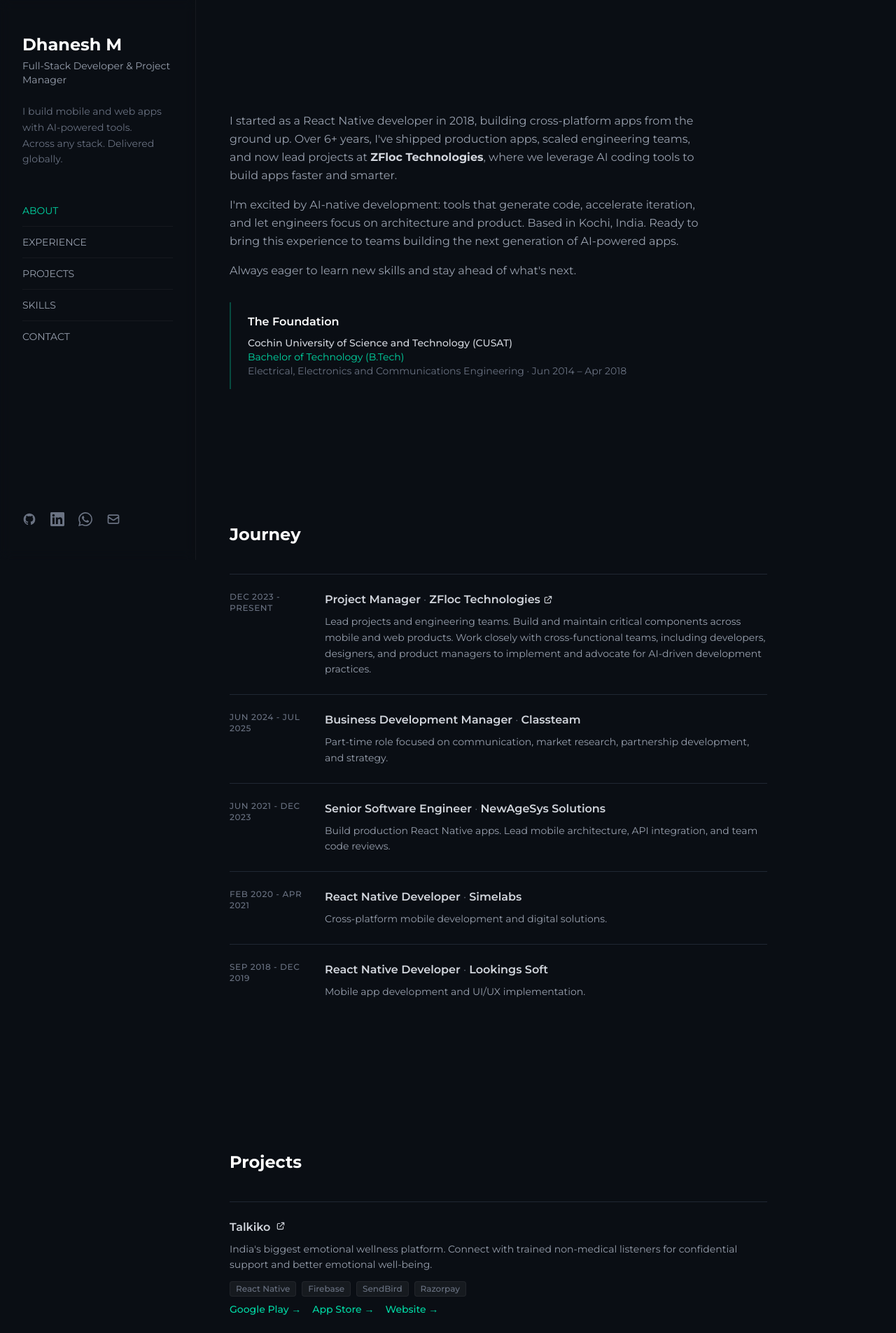
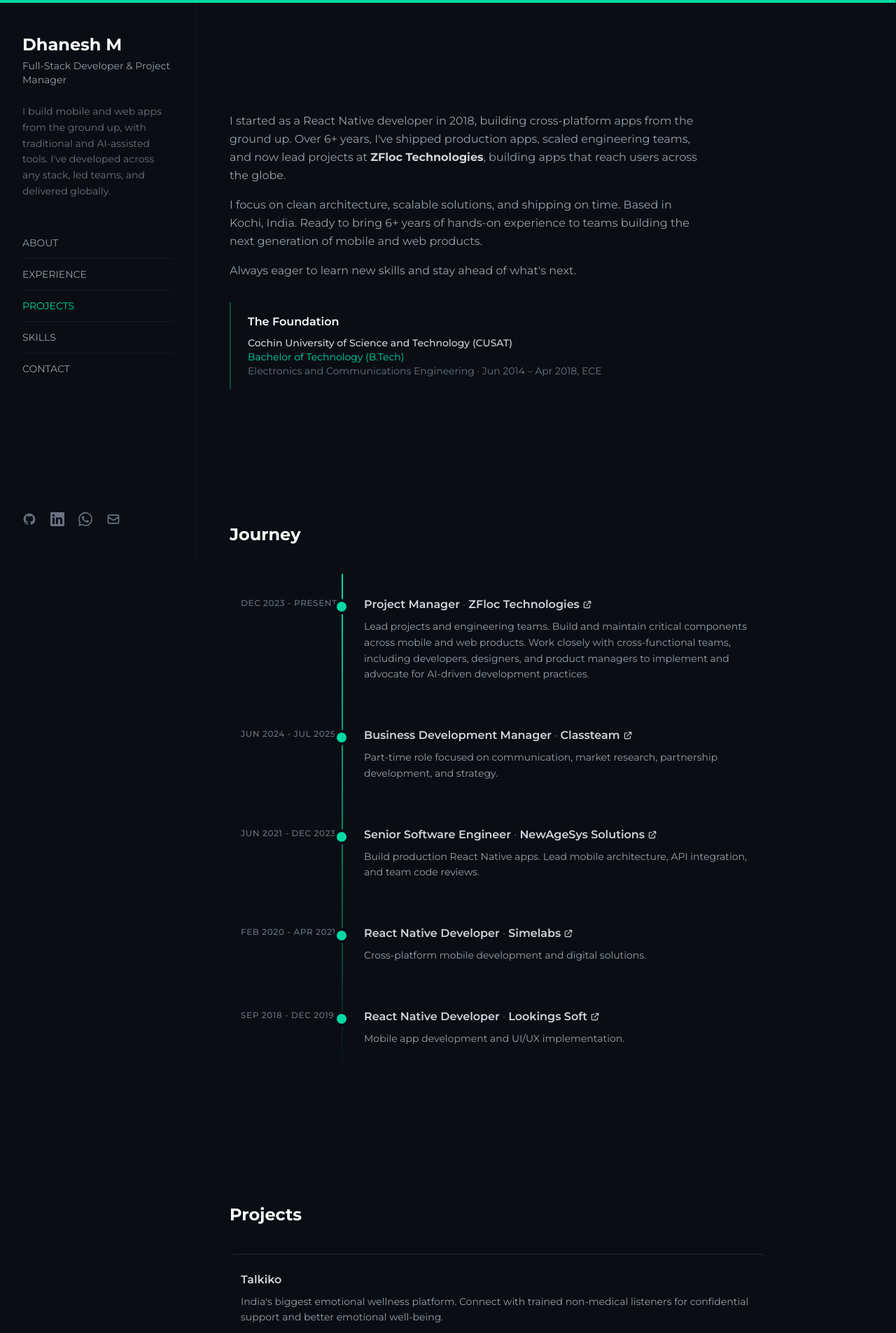
Before and after one commit to dhanesh-m/my-portfolio, a React (Vite) app: page / in a window 1280 px wide. Shown: the top 1905 px of the page at 70% size. Built offline with nearby package versions, Linux system fonts and the light colour scheme.

Commit message:
Enhance portfolio: update meta tags for SEO and social sharing, add Open Graph and Twitter Card metadata, and refine content in About, Contact, and Experience components for clarity and impact. Integrate ScrollProgress component for improved user experience during navigation.

```diff
--- a/index.html
+++ b/index.html
@@ -5,8 +5,23 @@
     <link rel="icon" type="image/svg+xml" href="/favicon.svg" />
     <meta name="viewport" content="width=device-width, initial-scale=1.0, viewport-fit=cover" />
     <meta name="theme-color" content="#0A0E14" />
-    <meta name="description" content="Dhanesh M - React Native Developer & Project Manager | 6+ years building cross-platform mobile apps" />
-    <title>Dhanesh M | React Native Developer & Project Manager</title>
+    <meta name="description" content="Dhanesh M is a Full-Stack Developer and Project Manager who builds mobile and web apps from the ground up. 6+ years building production apps, leading teams, and shipping globally." />
+    <title>Dhanesh M | Full-Stack Developer & Project Manager</title>
+
+    <!-- Open Graph / Social share preview - Update URLs if your domain differs -->
+    <meta property="og:type" content="website" />
+    <meta property="og:url" content="https://dhaneshm.info/" />
+    <meta property="og:title" content="Dhanesh M | Full-Stack Developer & Project Manager" />
+    <meta property="og:description" content="Dhanesh M is a Full-Stack Developer and Project Manager who builds mobile and web apps from the ground up. 6+ years building production apps, leading teams, and shipping globally." />
+    <meta property="og:image" content="https://dhaneshm.info/og-image.png" />
+    <meta property="og:image:width" content="1200" />
+    <meta property="og:image:height" content="630" />
+
+    <!-- Twitter Card -->
+    <meta name="twitter:card" content="summary_large_image" />
+    <meta name="twitter:title" content="Dhanesh M | Full-Stack Developer & Project Manager" />
+    <meta name="twitter:description" content="Dhanesh M is a Full-Stack Developer and Project Manager who builds mobile and web apps from the ground up. 6+ years building production apps, leading teams, and shipping globally." />
+    <meta name="twitter:image" content="https://dhaneshm.info/og-image.png" />
     <link rel="preconnect" href="https://fonts.googleapis.com">
     <link rel="preconnect" href="https://fonts.gstatic.com" crossorigin>
     <link href="https://fonts.googleapis.com/css2?family=Montserrat:ital,wght@0,400;0,500;0,600;0,700;1,400;1,500;1,700&display=swap" rel="stylesheet">
--- a/src/App.jsx
+++ b/src/App.jsx
@@ -1,5 +1,6 @@
 import { useState, useEffect } from 'react'
 import Nav from './components/Nav'
+import ScrollProgress from './components/ScrollProgress'
 import Sidebar from './components/Sidebar'
 import About from './components/About'
 import Experience from './components/Experience'
@@ -14,15 +15,26 @@
 
   useEffect(() => {
     const handleScroll = () => {
-      const triggerOffset = 150
+      const viewportHeight = window.innerHeight
       let current = 'about'
+      let maxVisible = 0
+
       for (const id of SECTION_IDS) {
         const el = document.getElementById(id)
         if (el) {
-          const { top } = el.getBoundingClientRect()
-          if (top <= triggerOffset) current = id
+          const { top, height } = el.getBoundingClientRect()
+          const bottom = top + height
+          const visibleTop = Math.max(top, 0)
+          const visibleBottom = Math.min(bottom, viewportHeight)
+          const visibleHeight = Math.max(0, visibleBottom - visibleTop)
+
+          if (visibleHeight > maxVisible) {
+            current = id
+            maxVisible = visibleHeight
+          }
         }
       }
+
       setActiveSection(current)
     }
 
@@ -32,12 +44,13 @@
   }, [])
 
   return (
-    <div className="min-h-screen bg-[#0A0E14] text-gray-400">
+    <div className="min-h-screen bg-[#0A0E14] text-gray-400 overflow-x-hidden">
+      <ScrollProgress />
       <Sidebar activeSection={activeSection} />
       <Nav activeSection={activeSection} />
 
-      <main className="lg:ml-[280px] pt-16 lg:pt-0 lg:min-h-screen">
-        <div className="px-6 sm:px-8 lg:px-12 py-12 lg:py-16 max-w-4xl">
+      <main className="lg:ml-[280px] pt-14 sm:pt-16 lg:pt-0 lg:min-h-screen">
+        <div className="px-4 sm:px-6 md:px-8 lg:px-12 py-8 sm:py-12 lg:py-16 max-w-4xl pb-[env(safe-area-inset-bottom)]">
           <About />
           <Experience />
           <Projects />
--- a/src/components/About.jsx
+++ b/src/components/About.jsx
@@ -9,7 +9,7 @@
 
 export default function About() {
   return (
-    <section id="about" className="py-16 lg:py-24">
+    <section id="about" className="py-12 sm:py-16 lg:py-24">
       <div className="max-w-2xl">
         <motion.p
           {...fadeUp}
@@ -18,18 +18,17 @@
         >
           I started as a React Native developer in 2018, building cross-platform apps
           from the ground up. Over 6+ years, I've shipped production apps, scaled
-          engineering teams, and now lead projects at <strong className="text-gray-300">ZFloc Technologies</strong>, where we
-          leverage AI coding tools to build apps faster and smarter.
+          engineering teams, and now lead projects at <strong className="text-gray-300">ZFloc Technologies</strong>, building
+          apps that reach users across the globe.
         </motion.p>
         <motion.p
           {...fadeUp}
           transition={{ ...fadeUp.transition, delay: 0.08 }}
           className="text-gray-400 leading-relaxed mb-4"
         >
-          I'm excited by AI-native development: tools that generate code, accelerate
-          iteration, and let engineers focus on architecture and product. Based in
-          Kochi, India. Ready to bring this experience to teams building the next
-          generation of AI-powered apps.
+          I focus on clean architecture, scalable solutions, and shipping on time. Based in
+          Kochi, India. Ready to bring 6+ years of hands-on experience to teams building
+          the next generation of mobile and web products.
         </motion.p>
         <motion.p
           {...fadeUp}
@@ -43,12 +42,12 @@
           whileInView={{ opacity: 1, y: 0 }}
           viewport={{ once: true, margin: '-40px' }}
           transition={{ duration: 0.4, delay: 0.24 }}
-          className="mt-8 p-4 border-l-2 border-[#00D9A5]/30 pl-6"
+          className="mt-8 p-4 border-l-2 border-[#00D9A5]/30 pl-4 sm:pl-6 overflow-hidden"
         >
           <h3 className="text-white font-semibold mb-2">The Foundation</h3>
           <p className="text-gray-300 font-medium text-sm">Cochin University of Science and Technology (CUSAT)</p>
           <p className="text-[#00D9A5] text-sm">Bachelor of Technology (B.Tech)</p>
-          <p className="text-gray-500 text-sm">Electrical, Electronics and Communications Engineering · Jun 2014 – Apr 2018</p>
+          <p className="text-gray-500 text-sm">Electronics and Communications Engineering · Jun 2014 – Apr 2018, ECE</p>
         </motion.div>
       </div>
     </section>
--- a/src/components/Experience.jsx
+++ b/src/components/Experience.jsx
@@ -13,60 +13,79 @@
     role: 'Business Development Manager',
     period: 'JUN 2024 - JUL 2025',
     description: 'Part-time role focused on communication, market research, partnership development, and strategy.',
-    url: null,
+    url: 'https://lookingsoft.com/case-study/classteam',
   },
   {
     company: 'NewAgeSys Solutions',
     role: 'Senior Software Engineer',
     period: 'JUN 2021 - DEC 2023',
     description: 'Build production React Native apps. Lead mobile architecture, API integration, and team code reviews.',
-    url: null,
+    url: 'https://newagesyssolutions.com/',
   },
   {
     company: 'Simelabs',
     role: 'React Native Developer',
     period: 'FEB 2020 - APR 2021',
     description: 'Cross-platform mobile development and digital solutions.',
-    url: null,
+    url: 'https://www.simelabs.com/',
   },
   {
     company: 'Lookings Soft',
     role: 'React Native Developer',
     period: 'SEP 2018 - DEC 2019',
     description: 'Mobile app development and UI/UX implementation.',
-    url: null,
+    url: 'https://lookingsoft.com/',
   },
 ]
 
 export default function Experience() {
   return (
-    <section id="experience" className="py-16 lg:py-24">
+    <section id="experience" className="py-12 sm:py-16 lg:py-24">
       <div className="max-w-3xl">
         <motion.h2
           initial={{ opacity: 0, y: 20 }}
           whileInView={{ opacity: 1, y: 0 }}
           viewport={{ once: true, margin: '-50px' }}
           transition={{ duration: 0.5 }}
-          className="text-2xl font-bold text-white mb-10"
+          className="text-xl sm:text-2xl font-bold text-white mb-8 sm:mb-10"
         >
           Journey
         </motion.h2>
 
+        <div className="relative pl-6 sm:pl-0 sm:ml-0">
+          {/* Vertical timeline line - positioned in gap between dates and content */}
+          <motion.div
+            initial={{ scaleY: 0, opacity: 0.5 }}
+            whileInView={{ scaleY: 1, opacity: 1 }}
+            viewport={{ once: true, margin: '-50px' }}
+            transition={{ duration: 1, ease: [0.22, 1, 0.36, 1] }}
+            style={{ transformOrigin: 'top' }}
+            className="absolute left-2 sm:left-[10rem] top-0 bottom-0 w-0.5 bg-gradient-to-b from-[#00D9A5] via-[#00D9A5]/60 to-transparent"
+          />
+
           {experiences.map((exp, i) => (
             <motion.div
               key={exp.company + exp.role}
-            initial={{ opacity: 0, y: 24 }}
+              initial={{ opacity: 0, y: 16 }}
               whileInView={{ opacity: 1, y: 0 }}
               viewport={{ once: true, margin: '-40px' }}
-            transition={{ duration: 0.4, delay: i * 0.06 }}
-            className="group py-6 border-t border-gray-700/50 first:border-t-0 first:pt-0"
+              transition={{ duration: 0.5, delay: 0.05 + i * 0.06, ease: [0.22, 1, 0.36, 1] }}
+              className="group relative flex flex-col sm:flex-row sm:gap-8 py-6 sm:py-8 px-3 sm:px-4 rounded-lg transition-colors duration-200 hover:bg-[#00D9A5]/5"
             >
-            <div className="flex flex-col sm:flex-row sm:gap-6">
-              <span className="text-xs font-medium text-gray-500 uppercase tracking-wider shrink-0 sm:w-28">
+              {/* Timeline dot */}
+              <motion.div
+                initial={{ scale: 0, opacity: 0 }}
+                whileInView={{ scale: 1, opacity: 1 }}
+                viewport={{ once: true, margin: '-20px' }}
+                transition={{ type: 'spring', stiffness: 180, damping: 14, delay: 0.1 + i * 0.06 }}
+                className="absolute left-2 top-8 w-3.5 h-3.5 -translate-x-1/2 rounded-full bg-[#00D9A5] ring-4 ring-[#0A0E14] shrink-0 sm:left-[10rem] sm:top-10 transition-all duration-300 ease-out group-hover:scale-125 group-hover:ring-[#00D9A5]/40 group-hover:shadow-[0_0_12px_rgba(0,217,165,0.4)]"
+              />
+
+              <span className="text-xs font-medium text-gray-500 uppercase tracking-wider shrink-0 sm:w-36 sm:pr-4 sm:pt-0.5 sm:whitespace-nowrap break-words">
                 {exp.period}
               </span>
-              <div className="flex-1 min-w-0">
-                <h3 className="font-semibold text-gray-300 mb-2">
+              <div className="flex-1 min-w-0 mt-1 sm:mt-0 overflow-hidden">
+                <h3 className="font-semibold text-gray-300 mb-2 break-words">
                   {exp.role}
                   <span className="text-gray-500 font-normal"> · </span>
                   {exp.url ? (
@@ -85,12 +104,12 @@
                     <span>{exp.company}</span>
                   )}
                 </h3>
-                <p className="text-gray-400 text-sm leading-relaxed">{exp.description}</p>
-              </div>
+                <p className="text-gray-400 text-sm leading-relaxed break-words">{exp.description}</p>
               </div>
             </motion.div>
           ))}
         </div>
+      </div>
     </section>
   )
 }
--- a/src/components/Nav.jsx
+++ b/src/components/Nav.jsx
@@ -44,7 +44,7 @@
       </nav>
 
       {mobileOpen && (
-        <div className="bg-[#0F1419] border-t border-white/5 px-4 py-4 flex flex-col gap-2">
+        <div className="bg-[#0F1419] border-t border-white/5 px-4 py-4 pb-[max(1rem,env(safe-area-inset-bottom))] flex flex-col gap-1">
           {links.map((link) => {
             const sectionId = link.href.slice(1)
             const isActive = activeSection === sectionId
@@ -53,7 +53,7 @@
                 key={link.href}
                 href={link.href}
                 onClick={() => setMobileOpen(false)}
-                className={`block py-3 transition-colors ${isActive ? 'text-[#00D9A5]' : 'text-gray-400 hover:text-[#00D9A5]'}`}
+                className={`block py-3 min-h-[44px] flex items-center transition-colors ${isActive ? 'text-[#00D9A5]' : 'text-gray-400 hover:text-[#00D9A5]'}`}
               >
                 {link.label.toUpperCase()}
               </a>
--- a/src/components/Projects.jsx
+++ b/src/components/Projects.jsx
@@ -1,5 +1,3 @@
-import { motion } from 'framer-motion'
-
 const projects = [
   {
     name: 'Talkiko',
@@ -18,6 +16,7 @@
     links: [
       { label: 'App Store', url: 'https://apps.apple.com/in/app/mozhi-emotional-wellness-app/id6751511763' },
       { label: 'Google Play', url: 'https://play.google.com/store/apps/details?id=com.mozhi.customer&hl=en_IN' },
+      { label: 'Website', url: 'https://cigna.org.in/' },
     ],
   },
   {
@@ -27,6 +26,7 @@
     links: [
       { label: 'App Store', url: 'https://apps.apple.com/in/app/oppam-malayalees-wellness-app/id6751511759' },
       { label: 'Google Play', url: 'https://play.google.com/store/apps/details?id=com.oppam.oppamapp&hl=en_IN' },
+      { label: 'Website', url: 'https://oppam.co.in/' },
     ],
   },
   {
@@ -59,66 +59,55 @@
   return (
     <section id="projects" className="py-16 lg:py-24">
       <div className="max-w-3xl">
-        <motion.h2
-          initial={{ opacity: 0, y: 20 }}
-          whileInView={{ opacity: 1, y: 0 }}
-          viewport={{ once: true, margin: '-50px' }}
-          transition={{ duration: 0.5 }}
-          className="text-2xl font-bold text-white mb-10"
-        >
+        <h2 className="text-xl sm:text-2xl font-bold text-white mb-8 sm:mb-10">
           Projects
-        </motion.h2>
-        {projects.map((project, i) => (
-          <motion.div
+        </h2>
+        {projects.map((project) => (
+          <div
             key={project.name}
-            initial={{ opacity: 0, y: 24 }}
-            whileInView={{ opacity: 1, y: 0 }}
-            viewport={{ once: true, margin: '-40px' }}
-            transition={{ duration: 0.4, delay: i * 0.05 }}
-            className="py-6 border-t border-gray-700/50 first:border-t-0 first:pt-0"
+            className="group py-5 sm:py-6 px-3 sm:px-4 border-t border-gray-700/50 first:border-t-0 first:pt-0 rounded-lg transition-colors duration-200 hover:bg-[#00D9A5]/5"
           >
             <h3 className="font-semibold text-gray-300 mb-2">
-              {project.name}
-              {project.links[0] && (
+              {project.links[0] ? (
                 <a
                   href={project.links[0].url}
                   target="_blank"
                   rel="noopener noreferrer"
-                  className="text-gray-300 hover:text-[#00D9A5] transition-colors inline-flex items-center gap-1 ml-2"
+                  className="text-gray-300 hover:text-[#00D9A5] transition-colors"
                 >
-                  <svg className="w-3.5 h-3.5 shrink-0" fill="none" stroke="currentColor" viewBox="0 0 24 24">
-                    <path strokeLinecap="round" strokeLinejoin="round" strokeWidth={2} d="M10 6H6a2 2 0 00-2 2v10a2 2 0 002 2h10a2 2 0 002-2v-4M14 4h6m0 0v6m0-6L10 14" />
-                  </svg>
+                  {project.name}
                 </a>
+              ) : (
+                project.name
               )}
             </h3>
-            <p className="text-gray-400 text-sm leading-relaxed mb-3">{project.description}</p>
+            <p className="text-gray-400 text-sm leading-relaxed mb-3 break-words">{project.description}</p>
             <div className="flex flex-wrap gap-2 mb-2">
               {project.tags.map((tag) => (
                 <span
                   key={tag}
-                  className="px-2 py-0.5 rounded text-xs font-medium bg-white/5 text-gray-500 border border-white/5"
+                  className="px-2 py-0.5 rounded text-xs font-medium bg-white/5 text-gray-500 border border-white/5 transition-colors duration-200 hover:bg-[#00D9A5]/10 hover:border-[#00D9A5]/40 hover:text-[#00D9A5] cursor-default"
                 >
                   {tag}
                 </span>
               ))}
             </div>
             {project.links.length > 0 && (
-              <div className="flex flex-wrap gap-4 text-sm">
+              <div className="flex flex-wrap gap-3 sm:gap-4 text-sm">
                 {project.links.map((link) => (
                   <a
                     key={link.label}
                     href={link.url}
                     target="_blank"
                     rel="noopener noreferrer"
-                    className="text-[#00D9A5] hover:text-[#00E5B3] font-medium transition-colors"
+                    className="text-[#00D9A5] hover:text-[#00E5B3] font-medium transition-colors duration-200 hover:underline underline-offset-2"
                   >
-                    {link.label} →
+                    {link.label}
                   </a>
                 ))}
               </div>
             )}
-          </motion.div>
+          </div>
         ))}
       </div>
     </section>
--- a/src/components/ScrollProgress.jsx
+++ b/src/components/ScrollProgress.jsx
@@ -2,10 +2,11 @@
 
 export default function ScrollProgress() {
   const { scrollYProgress } = useScroll()
+
   return (
-    <div className="fixed top-0 left-0 right-0 h-1 bg-white/5 z-[100]">
+    <div className="fixed top-0 left-0 right-0 h-1 bg-white/5 z-[100] overflow-hidden">
       <motion.div
-        className="h-full bg-[#00D9A5] origin-left"
+        className="h-full bg-[#00D9A5] origin-left rounded-r-full shadow-[0_0_10px_rgba(0,217,165,0.5)]"
         style={{ scaleX: scrollYProgress }}
       />
     </div>
--- a/src/components/Sidebar.jsx
+++ b/src/components/Sidebar.jsx
@@ -21,7 +21,7 @@
         <p className="text-sm text-gray-400 mt-1">Full-Stack Developer & Project Manager</p>
       </a>
       <p className="text-sm text-gray-500 leading-relaxed mb-10 max-w-[200px]">
-        I build mobile and web apps with AI-powered tools. Across any stack. Delivered globally.
+        I build mobile and web apps from the ground up, with traditional and AI-assisted tools. I've developed across any stack, led teams, and delivered globally.
       </p>
 
       <nav className="flex-1">
--- a/src/index.css
+++ b/src/index.css
@@ -37,6 +37,12 @@
 button:focus-visible {
   outline: 2px solid rgba(0, 217, 165, 0.6);
   outline-offset: 2px;
+}
+
+/* Mobile touch improvements */
+a, button {
+  -webkit-tap-highlight-color: rgba(0, 217, 165, 0.15);
+  touch-action: manipulation;
 }
 
 /* Custom scrollbar */
```
Also changed, not shown: src/components/Contact.jsx (+10 -10 lines), src/components/Skills.jsx (+13 -25 lines), 1 other file (tests, documents, lock files or other folders). Lines whose indentation alone changed are shown as unchanged.
